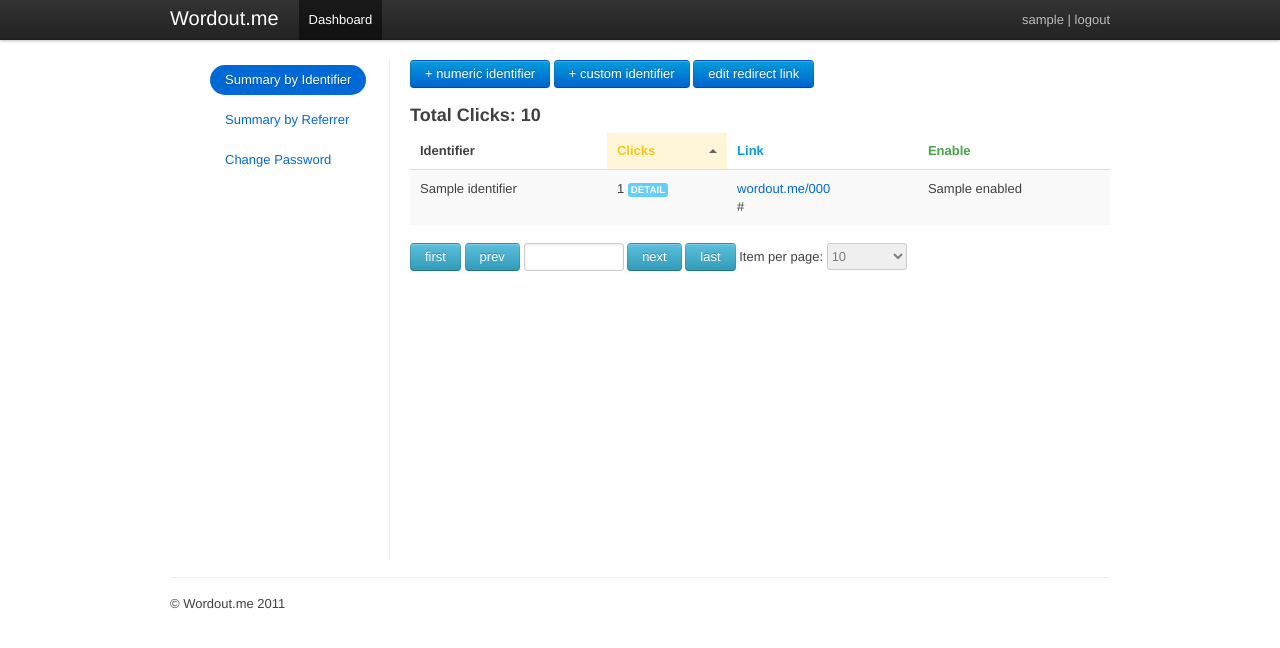
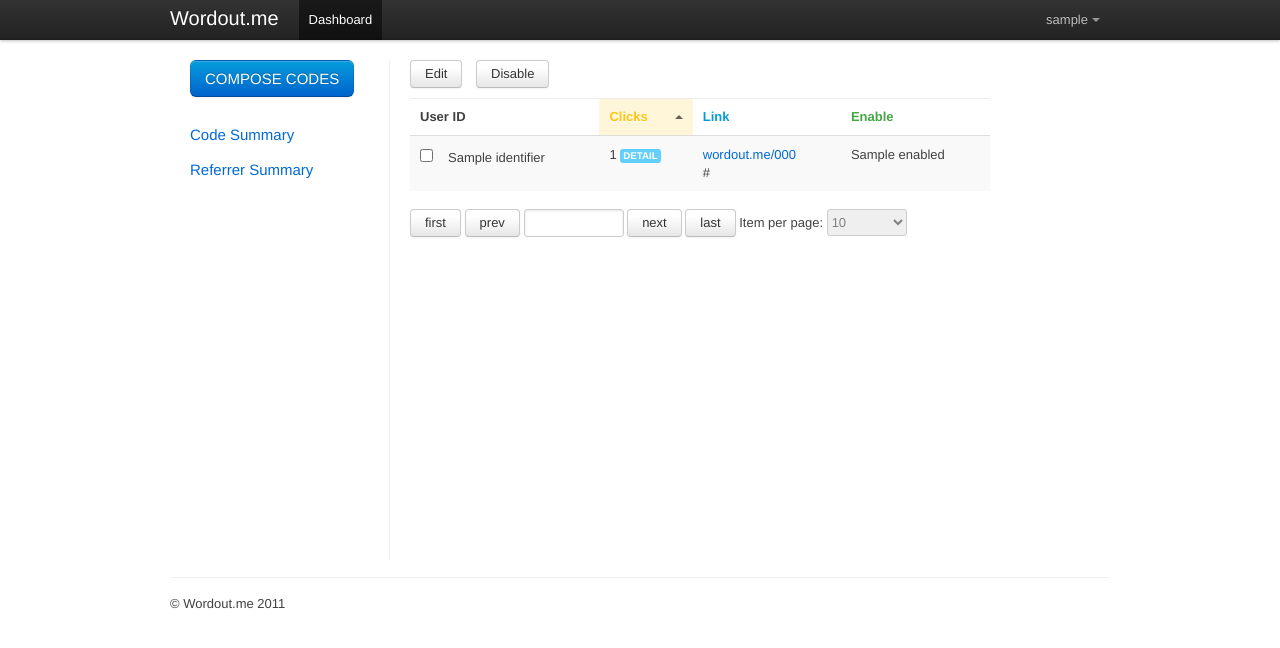
Before and after one commit to bsgreenb/Wordout, a Django app: template templates/dashboard.html in a window 1280 px wide. Shown: the top 648 px of the page. Run offline with Django 3.2, Linux system fonts and the light colour scheme; a user stored in the database is signed in; tables that the repository leaves empty hold one stand-in row (values such as "Sample post"); the template is opened without the code that fills it: most values are stand-ins (such as "Sample title", 1, 10 or a date in 2020); some libraries are stand-ins or nearby versions.

Commit message:
move forward on ui change

```diff
--- /dev/null
+++ b/templates/backbone/base.html
@@ -0,0 +1,77 @@
+<!DOCTYPE HTML PUBLIC "-//W3C//DTD HTML 4.01//EN">
+<html lang="en">
+<head>
+    <title>Wordout.me{% block title %}{% endblock %}</title>
+	<link href="/static/css/main.css" type="text/css" title="default" rel="stylesheet" media="screen, projection">
+	<link href="/static/css/wordout.css" type="text/css" title="default" rel="stylesheet" media="screen, projection">
+
+	<style type="text/css">
+	{% block css %}
+
+	{% endblock %}
+	</style>
+
+	<script type="text/javascript" src="http://code.jquery.com/jquery-1.6.min.js"></script>
+	<script src="static/js/plugin/bootstrap-dropdown.js"></script>
+	<script>
+	$(document).ready(function(){
+		$('.topbar').dropdown();
+	});
+	</script>
+
+
+	{% block js%}
+
+
+	{% endblock %}
+
+</head>
+<body>
+			<div class="topbar">
+		      <div class="fill">
+		        <div class="container">
+		          <a class="brand" href="/">Wordout.me</a>
+
+				{% block header%}
+
+					{% if user.is_authenticated %}
+						<ul class="nav">
+					     	<li {% block dash_active %} class="active" {%endblock%}><a href="/">Dashboard</a></li>
+						</ul>
+						<p class="pull-right" id="header-pull-right">
+							<ul class="nav secondary-nav">
+								<li class="dropdown">
+									<a href="#" class="dropdown-toggle">{{ user.username }}</a>
+									<ul class="dropdown-menu">
+										<li><a href="/password/change/">change password</a></li>
+										<li><a href="/logout/">logout</a></li>
+									</ul>
+								</li>
+							</ul>
+						</p>
+					{% else %}
+		          	<form method="post" action="/accounts/login/" class="pull-right">
+						{% csrf_token %}
+				        <input class="input-medium" type="text" placeholder="Username or Email" name="username">
+
+				        <input class="input-medium" type="password" placeholder="Password" name="password">
+				        <button class="btn" type="submit">Sign in</button>
+				  	</form>
+				{% endif %}
+
+				{% endblock %}
+
+		        </div>
+		      </div>
+		    </div>
+
+		  	<div class="container">
+				{% block content %}
+
+				{% endblock content %}
+			    <footer>
+			    	<p>&copy; Wordout.me 2011</p>
+			    </footer>
+			 </div> <!-- /container -->
+</body>
+</html>
--- /dev/null
+++ b/templates/backbone/stats.html
@@ -0,0 +1,44 @@
+{% extends 'backbone/base.html' %}
+
+{% block css %}
+button#compose{
+margin-left: 20px;
+}
+
+ul#left-nav{
+margin: 20px 0 0 20px;
+}
+
+ul#left-nav li{
+font-size: 15px;
+line-height: 35px;
+}
+
+
+
+	{% block extend-css %}
+
+
+	{% endblock %}
+
+{% endblock css%}
+
+{% block content %}
+<div class="row">
+	<div class="span4">
+		<div>
+			<button id="compose" class="btn large primary" data-keyboard="true" data-backdrop="true" data-controls-modal="numeric-modal-from-dom">COMPOSE CODES</button>
+		</div>
+		<ul class="unstyled" id="left-nav">
+			<li><a href="/">Code Summary</a></li>
+			<li><a href="/referrer">Referrer Summary</a></li>
+		</ul>
+	</div>
+
+	<div class="span10">
+		{% block right-table %}
+
+		{% endblock %}
+	</div>
+</div>
+{% endblock %}
--- a/templates/base.html
+++ /dev/null
@@ -1,124 +0,0 @@
-<!DOCTYPE HTML PUBLIC "-//W3C//DTD HTML 4.01//EN">
-<html lang="en">
-<head>
-    <title>Wordout.me{% block title %}{% endblock %}</title>
-	<link href="/static/css/main.css" type="text/css" title="default" rel="stylesheet" media="screen, projection">
-	<link href="/static/css/wordout.css" type="text/css" title="default" rel="stylesheet" media="screen, projection">
-
-	<style type="text/css">
-	{% block css %}
-
-	{% endblock %}
-	</style>
-
-	<script type="text/javascript" src="http://code.jquery.com/jquery-1.6.min.js"></script>
-
-	{% block js%}
-
-
-	{% endblock %}
-
-</head>
-<body>
-			<div class="topbar">
-		      <div class="fill">
-		        <div class="container">
-		          <a class="brand" href="/">Wordout.me</a>
-
-	{% block header%}
-
-				{% if user.is_authenticated %}
-					<ul class="nav">
-					     <li {% block dash_active %} class="active" {%endblock%}><a href="/">Dashboard</a></li>
-					</ul>
-					<p class="pull-right" id="header-pull-right"><a href="#">{{ user.username }}</a> | <a href="logout">logout</a></p>
-				{% else %}
-		          <form method="post" action="/accounts/login/" class="pull-right">
-							{% csrf_token %}
-				            <input class="input-medium" type="text" placeholder="Username or Email" name="username">
-
-				            <input class="input-medium" type="password" placeholder="Password" name="password">
-				            <button class="btn" type="submit">Sign in</button> |
-							<a href="register">Sign up</a>
-				  </form>
-				{% endif %}
-
-	{% endblock %}
-
-		        </div>
-		      </div>
-		    </div>
-
-		  	<div class="container">
-				{% block content %}
-				    {% if user.is_authenticated %}
-
-						<div class="row">
-
-							<div class="span4">
-								{% block left-nav %}
-										<ul class="pills">
-											<li class="active"><a href="/">Summary by Identifier</a></li>
-											<li><a href="/referrer">Summary by Referrer</a></li>
-											<li><a href="/password/change/">Change Password</a></li>
-										</ul>
-								{% endblock left-nav %}
-							</div>
-
-							<div class="span12">
-
-								{% block form-error %}
-								{% if form.errors %}
-									<div class="alert-message block-message error">
-										<a class="close" href="#">×</a>
-										<p>
-											<strong>You got an error!</strong>
-										</p>
-										<ul>
-										{% for field in form %}
-											{% if field.errors %}
-												<li>{{field.name}}: {{ field.errors|striptags }}</li>
-											{% endif %}
-										{% endfor %}
-										</ul>
-									</div>
-								{% endif %}
-								{% endblock form-error %}
-
-
-
-								{% block right-table %}
-
-
-
-
-
-
-								{% endblock right-table %}
-							</div>
-
-					    {% block dashboard %}
-
-
-
-					    {% endblock dashboard %}
-						</div>
-
-				    {% else %}
-
-			          <!-- Main hero unit for a primary marketing message or call to action -->
-			          <div class="hero-unit">
-			            <h1>Wordout.me makes your user as yours marketers</h1>
-			            <p>Vestibulum id ligula porta felis euismod semper. Integer posuere erat a ante venenatis dapibus posuere velit aliquet. Duis mollis, est non commodo luctus, nisi erat porttitor ligula, eget lacinia odio sem nec elit.</p>
-
-			          </div>
-				    {% endif %}
-				{% endblock content %}
-			          <footer>
-			            <p>&copy; Wordout.me 2011</p>
-
-			          </footer>
-
-			 </div> <!-- /container -->
-</body>
-</html>
--- a/templates/dashboard.html
+++ b/templates/dashboard.html
@@ -1,11 +1,6 @@
-{% extends 'base.html' %}
-
-{% block title %} - Summary by Identifier{% endblock %}
-
-
+{% extends 'backbone/stats.html' %}
 
 {% block js %}
-
 <script src="static/js/plugin/jquery.tablesorter.min.js"></script>
 <script src="static/js/plugin/jquery.tablesorter.pager.js"></script>
 <script src="static/js/plugin/bootstrap-modal.js"></script>
@@ -14,7 +9,7 @@
 
 $(function() {
 $("table#sortTableExample")
-	.tablesorter({})
+	.tablesorter({widthFixed: true})
 	.tablesorterPager({container: $("#pager"), positionFixed: false });
 });
 
@@ -23,55 +18,48 @@ $(document).ready(function(){
 })
 
 </script>
+{% endblock %}
+{% block extend-css %}
+input[type="checkbox"]{
+	margin-right: 15px;
+}
+
+div#action{
+	padding-bottom: 10px;
+	border-bottom: 1px solid #EEEEEE;
+}
+
+div#action button{
+	margin-left: 10px;
+}
+
+div#action button.first{
+	margin-left: 0px;
+}
+
+h1#msg{
+	margin: 150px 0 0 60px;
+}
 
 {% endblock %}
-
-
-{% block css %}
-h1{
-	width: 600px;
-	margin: auto;
-	margin-top: 150px;
-}
-
-h3{
-	clear: both;
-}
-
-
-{% endblock %}
-
-{% block left-nav %}
-		<ul class="pills">
-			<li class="active"><a href="/">Summary by Identifier</a></li>
-			<li><a href="/referrer/">Summary by Referrer</a></li>
-			<li><a href="/password/change/">Change Password</a></li>
-		</ul>
-{% endblock left-nav %}
 
 
 
 {% block right-table %}
 
+{% if ls %}
+<div id="action">
+	<button class="btn first" data-keyboard="true" data-backdrop="true" data-controls-modal="edit-modal-from-dom">Edit</button>
+	<button class="btn">Disable</button>
+</div>
 
-<p class="pull-left">
-	<button class="btn primary" data-keyboard="true" data-backdrop="true" data-controls-modal="numeric-modal-from-dom">+ numeric identifier</button>
-	<button class="btn primary" data-keyboard="true" data-backdrop="true" data-controls-modal="custom-modal-from-dom">+ custom identifier</button>
-	<button class="btn primary" data-keyboard="true" data-backdrop="true" data-controls-modal="edit-modal-from-dom">edit redirect link</button>
-</p>
-
-
-
-{% if ls %}
-
-
-<h3>Total Clicks: {{sum_clicks}}</h3>
+<!--<h3>Total Clicks: {{sum_clicks}}</h3>-->
 
 <table id="sortTableExample" class="zebra-striped">
 	<thead>
 
 		<tr>
-			<th class="header">Identifier</th>
+			<th class="header">User ID</th>
 			<th class="yellow header headerSortDown">Clicks</th>
 			<th class="blue header">Link</th>
 			<th class="green header">Enable</th>
@@ -80,7 +68,7 @@ h3{
 	<tbody>
 		{% for l in ls%}
 			<tr>
-				<td>{{ l.identifier }}</td>
+				<td><input id="" type="checkbox" value="" name=""/>{{ l.identifier }}</td>
 				<td>{{ l.num }} <span class="label notice" id="{{l.id}}">detail</span></td>
 				<td>
 					<div><a href="http://wordout.me/{{l.code}}">wordout.me/{{ l.code }}</a></div>
@@ -92,11 +80,11 @@ h3{
 	</tbody>
 </table>
 <div id="pager" class="pager">
-		<button class="btn info first">first</button>
-		<button class="btn info prev">prev</button>
+		<button class="btn first">first</button>
+		<button class="btn prev">prev</button>
 		<input type="text" class="pagedisplay span2" />
-		<button class="btn info next">next</button>
-		<button class="btn info last">last</button>
+		<button class="btn next">next</button>
+		<button class="btn last">last</button>
 		Item per page:
 		<select class="pagesize">
 			<option selected="selected"  value="10">10</option>
@@ -107,7 +95,7 @@ h3{
 </div>
 
 {% else %}
-<h1>Create referral code for your users!</h1>
+<h1 id="msg">Create promote code for your users!</h1>
 {% endif %}
 
 <!------------------------------- -->
@@ -150,44 +138,6 @@ h3{
 
 	<div class="modal-footer">
 		<input class="btn primary" href="#" id="numeric_save" value="Save" type="submit">
-	</div>
-	</form>
-</div>
-
-<!------------------------------- -->
-
-<div id="custom-modal-from-dom" class="modal hide fade" style="display: block;">
-	<form method="POST" action="/createcustom/">
-	{% csrf_token %}
-	<div class="modal-header">
-		<a class="close" href="#">×</a>
-		<h3>Create custom identifiers</h3>
-	</div>
-
-	<div class="modal-body">
-
-
-				<fieldset>
-					<div class="clearfix">
-						<label for="id_identifier">Identifier:</label>
-						<div class="input">
-							<input id="id_identifier" type="text" name="identifier">
-						</div>
-					</div>
-
-					<div class="clearfix">
-						<label for="id_redirect_link">Redirect link:</label>
-						<div class="input">
-							<input id="id_redirect_link" type="text" name="redirect_link">
-						</div>
-					</div>
-
-				</fieldset>
-
-	</div>
-
-	<div class="modal-footer">
-		<input class="btn primary" href="#" id="cusmtom_save" value="Save" type="submit">
 	</div>
 	</form>
 </div>
--- a/templates/registration/register.html
+++ b/templates/registration/register.html
@@ -12,6 +12,10 @@ ul.errorlist{
 	margin-left: 135px;
 }
 
+h1{
+	border-bottom: 1px solid #EEEEEE;
+	padding-bottom: 10px;
+}
 
 {% endblock %}
 
@@ -20,7 +24,7 @@ ul.errorlist{
 
 
 {% block content %}
-	<h1>User Registration</h1>
+	<h1>Sign up</h1>
         <form method="post" action=".">
             {% csrf_token %}
             {{form.as_p}}
```
Also changed, not shown: templates/main_page.html (+8 -57 lines), templates/registration/login.html (+6 -1 lines), 3 other files.
